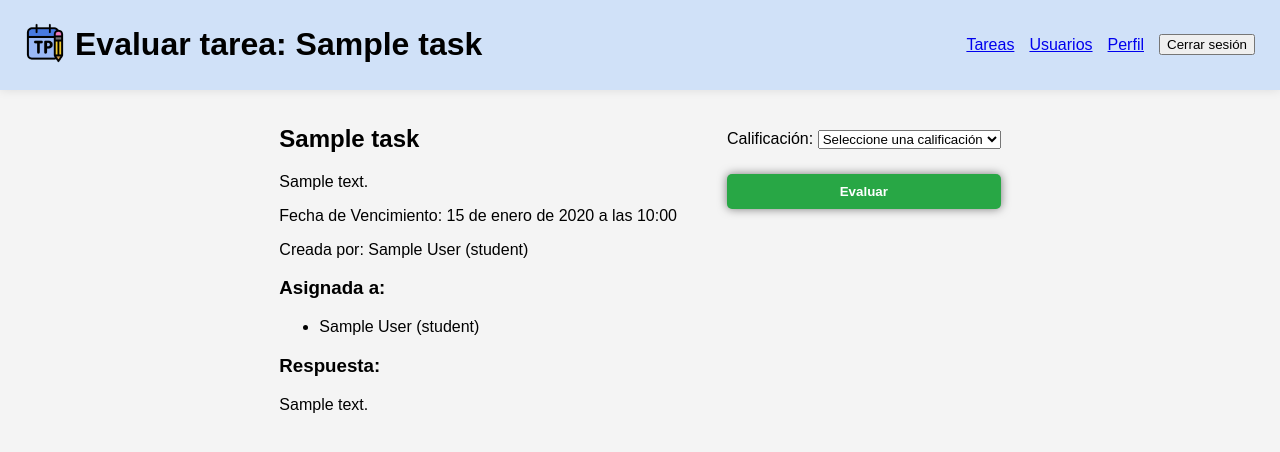
After one commit to kasimxo/DWES-UT04-Persistencia-de-datos, a Django app: page /tareas/00000000-0000-0000-0000-000000000001/evaluar in a window 1280 px wide. The commit adds this page. Shown: the top 452 px of the page. Run offline with Django 5.2, Linux system fonts and the light colour scheme; a user stored in the database is signed in; tables that the repository leaves empty hold one stand-in row (values such as "Sample post").

Commit message:
Añadido detalle de tarea + evaluación de tarea

```diff
--- a/tarea-planner/tarea_planner/models/task.py
+++ b/tarea-planner/tarea_planner/models/task.py
@@ -2,6 +2,7 @@ import uuid
 from django.db import models
 from django.contrib.auth.models import AbstractUser, BaseUserManager
 from .user import User
+from django.utils import timezone
 
 """
 Para el modelo de tarea, necesito:
@@ -57,3 +58,20 @@ class Task(models.Model):
 
     def __str__(self):
         return f"{self.title} - Assigned to: {', '.join([ user.first_name + ' ' + user.last_name for user in self.assigned_to.all()])}"
+
+    @property
+    def estado_evaluacion(self):
+        now = timezone.now()
+
+        if not self.is_evaluable:
+            return "No evaluable"
+        if self.evaluation:
+            return self.get_evaluation_display()
+        if self.due_date and self.due_date > now:
+            return "En progreso"
+        if self.due_date and self.due_date <= now and self.finished_at is None:
+            return "No entregada"
+        if self.finished_at and self.finished_at <= now:
+            return "Pendiente"
+
+        return "-"
--- /dev/null
+++ b/tarea-planner/tarea_planner/templates/tareas/evaluar_tarea.html
@@ -0,0 +1,64 @@
+{% extends 'base.html' %}
+{% block title %} Tarea - Tarea Planner {% endblock %}
+
+{% block content %}
+
+<!--
+Formulario para editar la tarea
+Según el rol del usuario:
+    - Profesor: Puede evaluar la tarea???
+    - Estudiante: solo puede ver
+-->
+<div style="
+    display: flex;
+    gap: 50px;
+    ">
+    <div>
+        <h2>{{ tarea.title }}</h2>
+        <p>{{ tarea.description }}</p>
+        <p>Fecha de Vencimiento: {{ tarea.due_date }}</p>
+        <p>Creada por: {{ tarea.created_by }}</p>
+        <div>
+            <h3>Asignada a:</h3>
+            <ul>
+            {% for usuario in tarea.assigned_to.all %}
+                <li>{{ usuario }}</li>
+            {% endfor %}
+            </ul>
+        </div>
+        <div>
+            <h3>Respuesta:</h3>
+            <p>{% if tarea.answer is not None %} {{ tarea.answer }} {% else %} No hay respuesta entregada. {% endif %}</p>
+        </div>
+    </div>
+    <form method="post" action="{% url 'evaluar_tarea' tarea.id %}" style="
+        display: flex;
+        flex-direction: column;
+        justify-content: flex-start;
+        gap: 25px;
+        margin-top: 25px;
+        ">
+        {% csrf_token %}
+        <div>
+            <label for="calificacion">Calificación:</label>
+            <select id="calificacion" name="calificacion" required>
+                <option value="">Seleccione una calificación</option>
+                <option value="apto">Apto</option>
+                <option value="no_apto">No Apto</option>
+            </select>
+        </div>
+        <button type="submit" style="
+            padding: 10px 20px;
+            background-color: #28a745;
+            color: white;
+            border: none;
+            border-radius: 5px;
+            cursor: pointer;
+            font-weight:bold;
+            box-shadow: 0 0 10px rgba(0, 0, 0, 0.5);">
+            Evaluar
+        </button>
+    </form>
+</div>
+
+{% endblock %}
--- a/tarea-planner/tarea_planner/urls.py
+++ b/tarea-planner/tarea_planner/urls.py
@@ -1,6 +1,6 @@
 from django.urls import path
 from django.contrib.auth.views import LoginView, LogoutView
-from .views import RegisterView, HomeView, TareasView, CreacionTareasView, ListadoUsuariosView, PerfilUsuarioView, EditarTareasView, DetalleTareasView
+from .views import RegisterView, HomeView, TareasView, CreacionTareasView, ListadoUsuariosView, PerfilUsuarioView, EditarTareasView, DetalleTareasView, EvaluarTareasView
 
 urlpatterns = [
     path('register/', RegisterView.as_view(), name='register'),
@@ -10,6 +10,7 @@ urlpatterns = [
     path('tareas/', TareasView.as_view(), name='tareas'),
     path('tareas/<uuid:tarea_id>/editar', EditarTareasView.as_view(), name='editar_tarea'),
     path('tareas/<uuid:tarea_id>/detalle', DetalleTareasView.as_view(), name='detalle_tarea'),
+    path('tareas/<uuid:tarea_id>/evaluar', EvaluarTareasView.as_view(), name='evaluar_tarea'),
     path('tareas/crear/', CreacionTareasView.as_view(), name='create_tarea'),
     path('usuarios/', ListadoUsuariosView.as_view(), name='usuarios'),
     path('usuarios/<uuid:user_id>/', PerfilUsuarioView.as_view(), name='usuario'),
--- a/tarea-planner/tarea_planner/views/__init__.py
+++ b/tarea-planner/tarea_planner/views/__init__.py
@@ -1,4 +1,4 @@
 from .home import HomeView
 from .register import RegisterView
-from .tareas import TareasView, CreacionTareasView, EditarTareasView, DetalleTareasView
+from .tareas import TareasView, CreacionTareasView, EditarTareasView, DetalleTareasView, EvaluarTareasView
 from .usuarios import ListadoUsuariosView, PerfilUsuarioView
--- a/tarea-planner/tarea_planner/views/tareas.py
+++ b/tarea-planner/tarea_planner/views/tareas.py
@@ -1,4 +1,4 @@
-from django.shortcuts import render, redirect, get_object_or_404
+from django.shortcuts import render, redirect
 from django.contrib import messages
 from django.contrib.auth.mixins import LoginRequiredMixin
 from django.views import View
@@ -53,7 +53,7 @@ class CreacionTareasView(LoginRequiredMixin, View):
                 title=titulo,
                 description=descripcion,
                 due_date=due_date,
-                is_evaluable=bool(is_evaluable),
+                is_evaluable=is_evaluable == 'true',
                 created_by=request.user,
             )
             tarea.save()
@@ -106,3 +106,26 @@ class DetalleTareasView(LoginRequiredMixin, DetailView):
         context['page_title'] = f"Tarea: {self.object.title}"
         context['users'] = User.objects.filter(role='student').exclude(id=self.request.user.id)
         return context
+
+class EvaluarTareasView(LoginRequiredMixin, DetailView):
+    model = Task
+    template_name = "tareas/evaluar_tarea.html"
+    context_object_name = "tarea"
+    pk_url_kwarg = "tarea_id"
+
+    def get_context_data(self, **kwargs):
+        context = super().get_context_data(**kwargs)
+        context['page_title'] = f"Evaluar tarea: {self.object.title}"
+        context['users'] = User.objects.filter(role='student').exclude(id=self.request.user.id)
+        return context
+
+    def post(self, request, tarea_id, *args, **kwargs):
+        tarea = self.get_object()
+        action = request.POST.get("calificacion")
+        if action in ['apto', 'no_apto']:
+            tarea.evaluation = action
+            tarea.save()
+            messages.success(request, "Tarea evaluada con éxito.")
+        else:
+            messages.error(request, "Error al evaluar la tarea.")
+        return redirect("tareas")
```
Also changed, not shown: tarea-planner/tarea_planner/templates/tareas/detalle_tarea.html (+19 -0 lines), tarea-planner/tarea_planner/templates/tareas/tareas.html (+22 -1 lines), tarea-planner/tarea_planner/templates/tareas/editar_tarea.html (line endings or trailing spaces).
